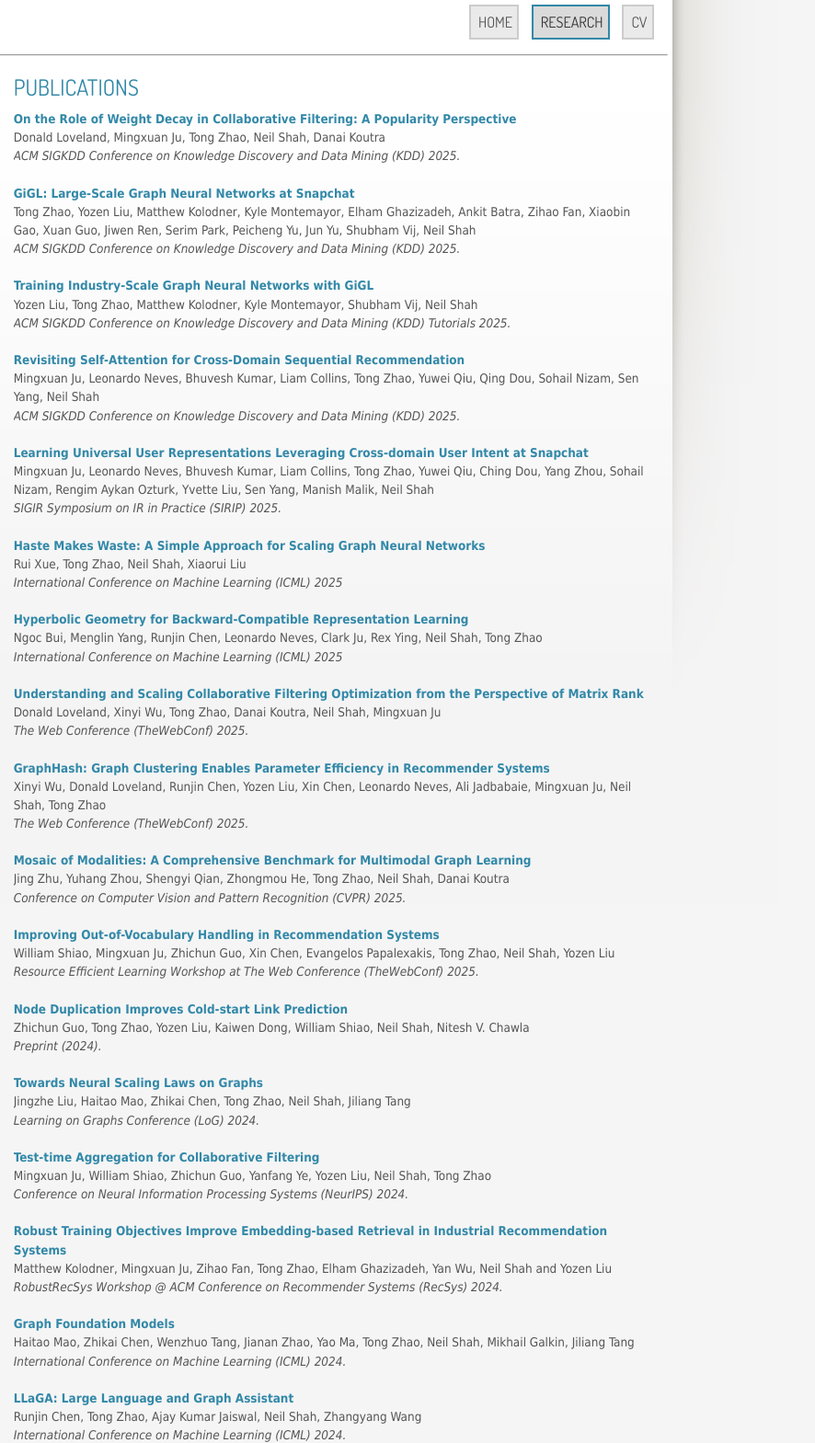
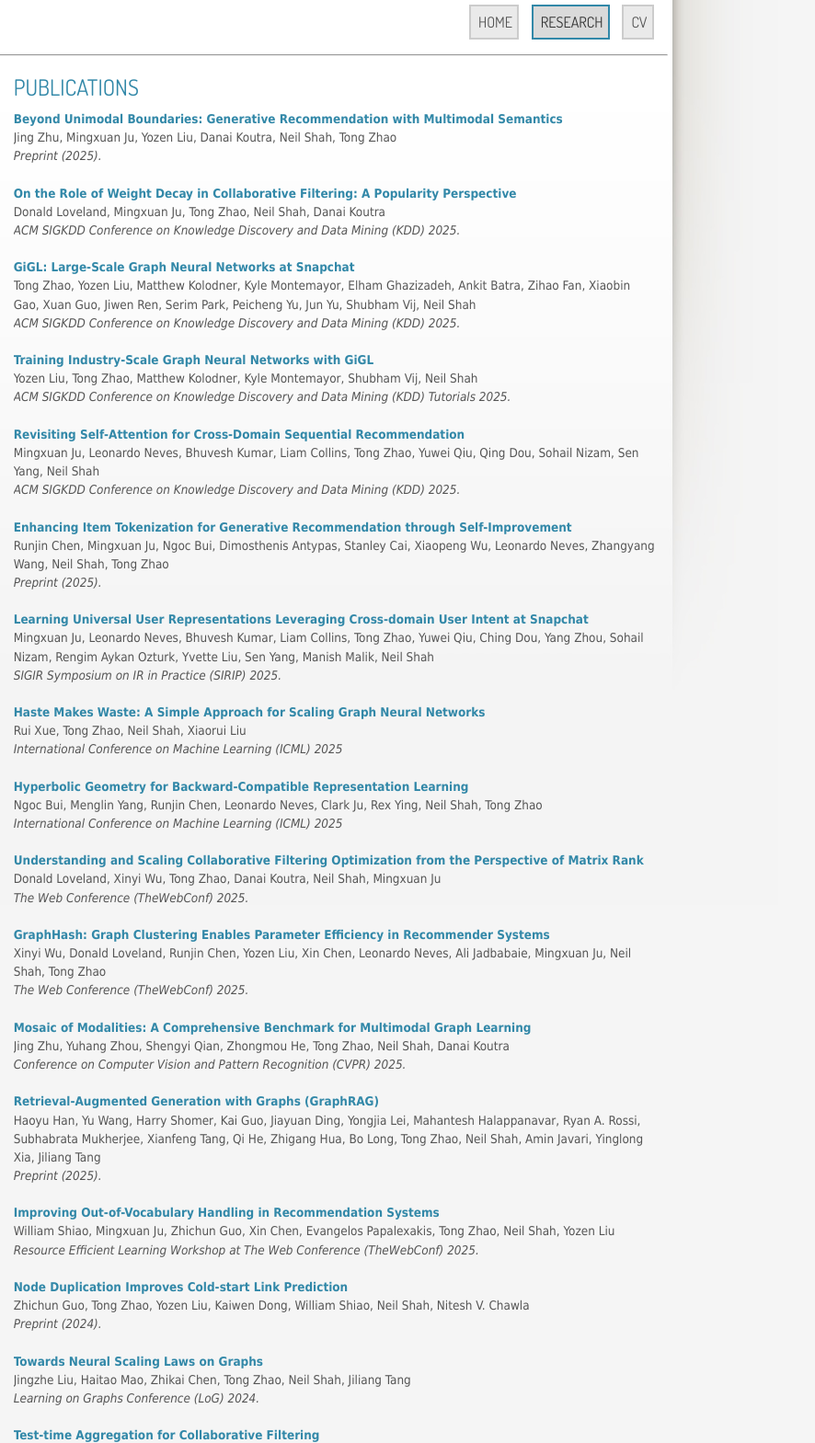
Before and after one commit to nshah171/personal-website, a plain HTML site: page publications.html in a window 1280 px wide. Shown: the part 100-1669 px from the top of the page at 92% size, 394-1280 px from the left. Drawn offline with Linux system fonts and the light colour scheme.

Commit message:
add some papers

```diff
--- a/publications.html
+++ b/publications.html
@@ -96,6 +96,13 @@ j=d.createElement(s),dl=l!='dataLayer'?'&l='+l:'';j.async=true;j.src=
             <p>
             <ul>
                 <li>
+                <a href='https://arxiv.org/pdf/2505.11318' class="paper-link">Beyond Unimodal Boundaries: Generative Recommendation with Multimodal Semantics</a><br/>
+                    Jing Zhu, Mingxuan Ju, Yozen Liu, Danai Koutra, Neil Shah, Tong Zhao<br/>
+                    <i>Preprint (2025).</i>
+                </li>
+                <br/>
+
+                <li>
                 <a href='https://arxiv.org/pdf/2505.11318' class="paper-link">On the Role of Weight Decay in Collaborative Filtering: A Popularity Perspective</a><br/>
                     Donald Loveland, Mingxuan Ju, Tong Zhao, Neil Shah, Danai Koutra<br/>
                     <i>ACM SIGKDD Conference on Knowledge Discovery and Data Mining (KDD) 2025.</i>
@@ -124,7 +131,14 @@ j=d.createElement(s),dl=l!='dataLayer'?'&l='+l:'';j.async=true;j.src=
                 <br/>
 
                 <li>
-                <a href='' class="paper-link">Learning Universal User Representations Leveraging Cross-domain User Intent at Snapchat</a><br/>
+                <a href='https://arxiv.org/pdf/2412.17171' class="paper-link">Enhancing Item Tokenization for Generative Recommendation through Self-Improvement</a><br/>
+                    Runjin Chen, Mingxuan Ju, Ngoc Bui, Dimosthenis Antypas, Stanley Cai, Xiaopeng Wu, Leonardo Neves, Zhangyang Wang, Neil Shah, Tong Zhao<br/>
+                    <i>Preprint (2025).</i>
+                </li>
+                <br/>
+
+                <li>
+                <a href='https://arxiv.org/pdf/2504.21838' class="paper-link">Learning Universal User Representations Leveraging Cross-domain User Intent at Snapchat</a><br/>
                     Mingxuan Ju, Leonardo Neves, Bhuvesh Kumar, Liam Collins, Tong Zhao, Yuwei Qiu, Ching Dou, Yang Zhou, Sohail Nizam, Rengim Aykan Ozturk, Yvette Liu, Sen Yang, Manish Malik, Neil Shah<br/>
                     <i>SIGIR Symposium on IR in Practice (SIRIP) 2025.</i>
                 </li>
@@ -162,6 +176,13 @@ j=d.createElement(s),dl=l!='dataLayer'?'&l='+l:'';j.async=true;j.src=
                 <a href='https://arxiv.org/pdf/2406.16321' class="paper-link">Mosaic of Modalities: A Comprehensive Benchmark for Multimodal Graph Learning</a><br/>
                     Jing Zhu, Yuhang Zhou, Shengyi Qian, Zhongmou He, Tong Zhao, Neil Shah, Danai Koutra<br/>
                     <i>Conference on Computer Vision and Pattern Recognition (CVPR) 2025.</i>
+                </li>
+                <br/>
+
+                <li>
+                <a href='https://arxiv.org/pdf/2501.00309' class="paper-link">Retrieval-Augmented Generation with Graphs (GraphRAG)</a><br/>
+                    Haoyu Han, Yu Wang, Harry Shomer, Kai Guo, Jiayuan Ding, Yongjia Lei, Mahantesh Halappanavar, Ryan A. Rossi, Subhabrata Mukherjee, Xianfeng Tang, Qi He, Zhigang Hua, Bo Long, Tong Zhao, Neil Shah, Amin Javari, Yinglong Xia, Jiliang Tang<br/>
+                    <i>Preprint (2025).</i>
                 </li>
                 <br/>
 
```
Also changed, not shown: index.html (+1 -1 lines).
